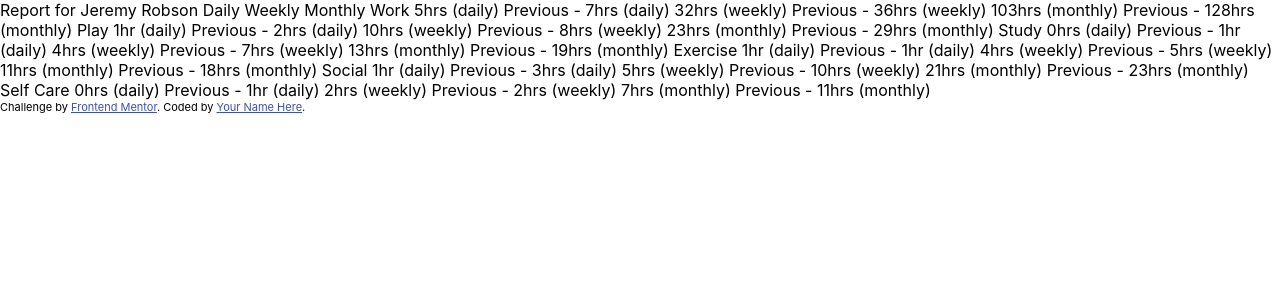
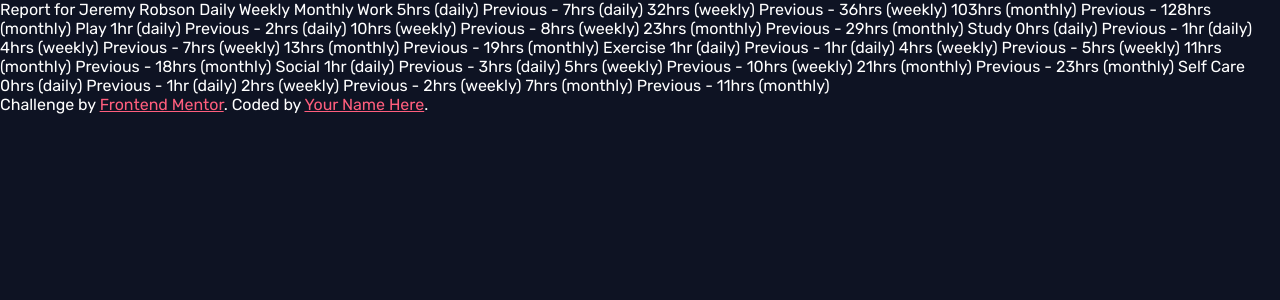
Before and after one commit to Alex070822/frontend-mentor, a React (Create React App) app in the folder time-tracking-dashboard/: page / in a window 1280 px wide. Shown: the top 300 px of the page. Built offline with nearby package versions, Linux system fonts and the light colour scheme.

Commit message:
Add font family and color variables

```diff
--- a/time-tracking-dashboard/public/index.html
+++ b/time-tracking-dashboard/public/index.html
@@ -4,10 +4,9 @@
     <meta charset="utf-8" />
     <link rel="icon" type="image/png" sizes="32x32" href="./src/media/favicon-32x32.png" />
     <meta name="viewport" content="width=device-width, initial-scale=1" />
-    <meta
-      name="description"
-      content="Web site created using create-react-app"
-    />
+    <link rel="preconnect" href="https://fonts.googleapis.com">
+    <link rel="preconnect" href="https://fonts.gstatic.com" crossorigin>
+    <link href="https://fonts.googleapis.com/css2?family=Rubik:wght@300;400;500&display=swap" rel="stylesheet">
     <title>Frontend Mentor | Time tracking dashboard</title>
   </head>
   <body>
--- a/time-tracking-dashboard/src/styles.css
+++ b/time-tracking-dashboard/src/styles.css
@@ -1,8 +1,17 @@
-.attribution {
-  font-size: 11px;
+* {
+  margin: 0;
+  padding: 0;
+  box-sizing: border-box;
 }
+
+body {
+  font-family: "Rubik", sans-serif;
+  color: #FFFFFF;
+  background: #0E1323;
+}
+
 .attribution a {
-  color: hsl(228deg, 45%, 44%);
+  color: #FF5E7D;
 }
 
 /*# sourceMappingURL=styles.css.map */
--- a/time-tracking-dashboard/src/styles.scss
+++ b/time-tracking-dashboard/src/styles.scss
@@ -1,7 +1,37 @@
+// Variables
+
+$color-blue-1: #0E1323;
+$color-blue-2: #1C204B;
+$color-blue-3: #7078C9;
+$color-blue-4: #BBC0FF;
+
+$color-cyan-1: #55C2E6;
+
+$color-orange-1: #FF8B64;
+
+$color-pink-1: #FF5E7D;
+
+$color-green-1: #4BCF82;
+
+$color-magenta-1: #7335D2;
+
+$color-yellow-1: #F1C75B;
+
+* {
+  margin: 0;
+  padding: 0;
+  box-sizing: border-box;
+}
+
+body {
+  font-family: 'Rubik', sans-serif;
+  color: #FFFFFF;
+  background: $color-blue-1;
+}
+
 .attribution {
-  font-size: 11px;
 
   & a {
-    color: hsl(228, 45%, 44%);
+    color: $color-pink-1;
   }
 }
```
Also changed, not shown: 1 other file (tests, documents, lock files or other folders).
